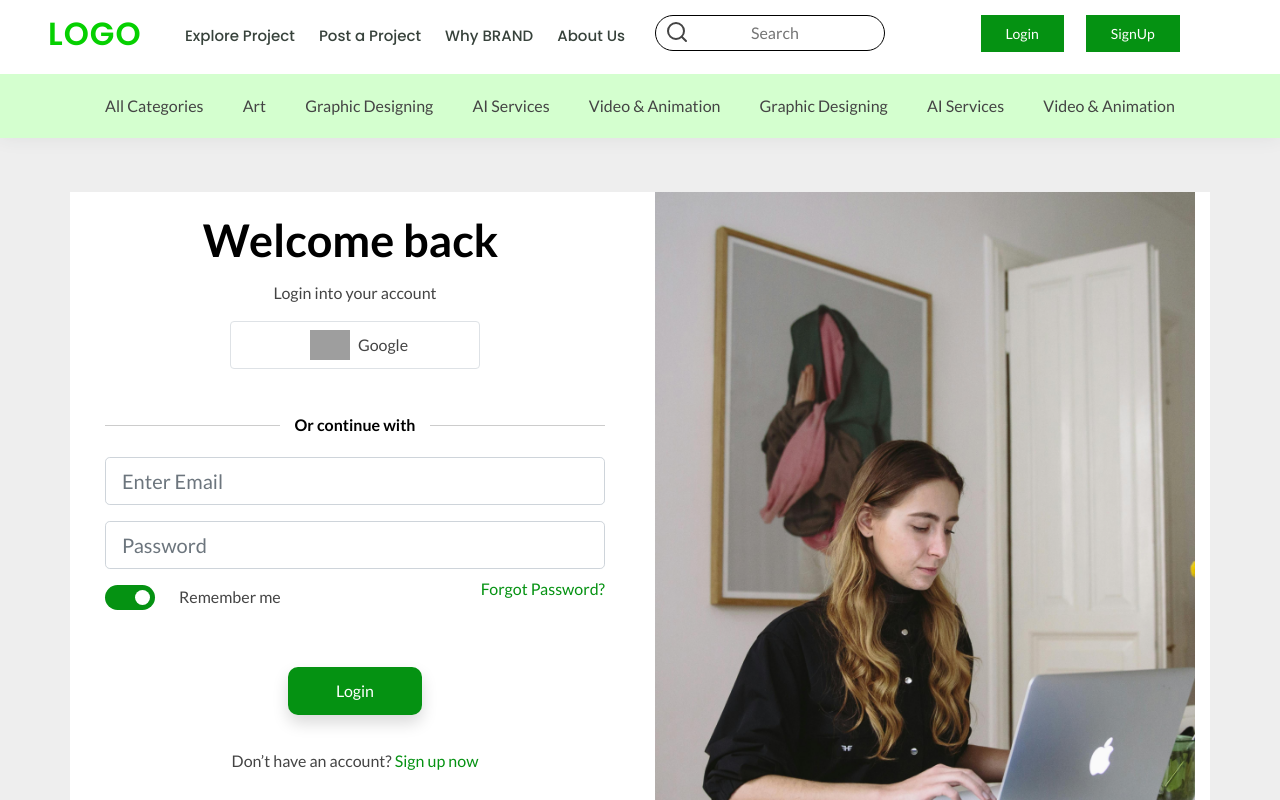
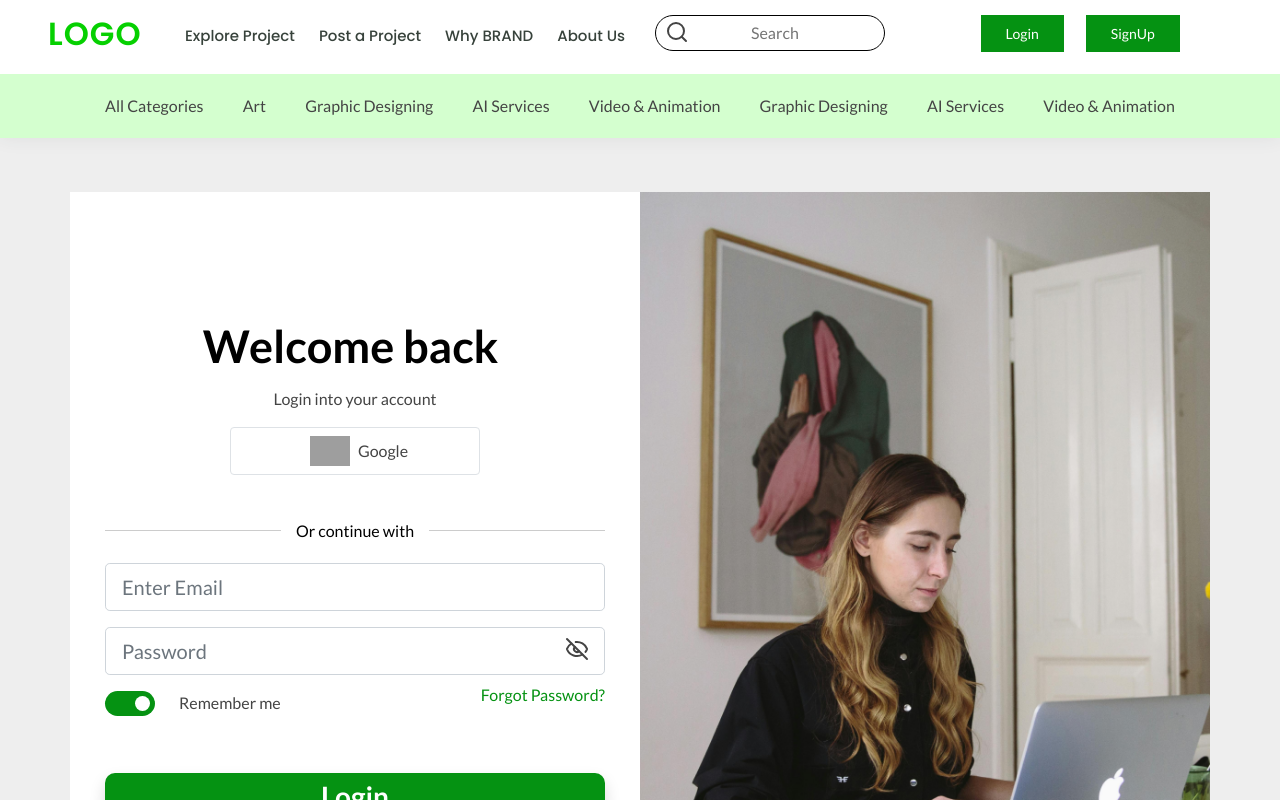
Before and after one commit to Sahu19980000/freelancer, a React (Create React App) app: page /login in a window 1280 px wide. Shown: the top 800 px of the page. Built offline with nearby package versions, Linux system fonts and the light colour scheme; grey boxes are pictures that could not be loaded.

Commit message:
code updated

```diff
--- a/public/assets/css/freelancer.css
+++ b/public/assets/css/freelancer.css
@@ -76,6 +76,17 @@
   display: flex;
   flex-wrap: wrap;
 }
+.input-password{
+  position: relative;
+}
+
+.input-password .psd-icon{
+  position: absolute;
+  right: 0;
+  top: 0;
+  cursor: pointer;
+}
+
 
 /* header css */
 .search-box{
@@ -254,6 +265,14 @@
     border-radius: 10px;
 }
 
+.login-box {
+  display: flex;
+  justify-content: center;
+  align-items: center;
+  width: 100%;
+  height: 100%;
+}
+
 /* divider css */
 .divider {
   display: flex;
@@ -272,7 +291,7 @@
 .divider-text {
   margin: 0 15px;
   color: #000; /* Customize the color as needed */
-  font-weight: bold; /* Customize font style as needed */
+  font-weight: 400; /* Customize font style as needed */
 }
 
 
--- a/src/pages/Login.jsx
+++ b/src/pages/Login.jsx
@@ -1,6 +1,6 @@
 import React, { useState, useEffect } from "react";
 import { Link, useNavigate } from "react-router-dom";
-import { Form } from 'react-bootstrap';
+import { Form } from "react-bootstrap";
 import axios from "axios";
 import Header from "../components/Header";
 import Footer from "../components/Footer";
@@ -8,12 +8,21 @@ import Login_icon from "../img/login-bg.png";
 import Mainheading from "../components/Mainheading";
 import Buttton from "../components/Buttton";
 import ToggleSwitch from "../components/toggle/Togglecomponent";
+import { Eye, EyeOff } from "lucide-react";
 
 function Login() {
   const [token, setToken] = useState(null);
   const navigate = useNavigate();
   const [email, setEmail] = useState("");
   const [password, setPassword] = useState("");
+  const [type, setType] = useState("password");
+  const [isVisible, setIsVisible] = useState(false);
+
+  const handleToggle = () => {
+    setIsVisible(!isVisible);
+    setType(isVisible ? "password" : "text");
+  };
+
 
   const handleSubmit = () => {
     axios
@@ -90,17 +99,26 @@ function Login() {
                     />
                   </div>
 
-                    <div className="form-group">
+                  <div className="form-group input-password">
                     <input
-                        type="password"
+                      type={type}
                       className="form-control form-control-lg"
                       id="exampleInputPassword1"
                       placeholder="Password"
+                      autoComplete="current-password"
                       onChange={(e) => {
                         setPassword(e.target.value);
                       }}
                       value={password}
                     />
+                      <span
+                        className="px-3 py-2 bg-gray-100 cursor-pointer psd-icon "
+                        onClick={handleToggle}
+                      >
+                        {isVisible ? <Eye size={24} /> : <EyeOff size={24} />}
+                      </span>
+
+
                     <div className="d-flex justify-content-between">
                       <ToggleSwitch />
 
@@ -115,7 +133,7 @@ function Login() {
                       <div className="col-md-12">
                         <Buttton
                           title="Login"
-                            classname="freelancer-dark-btn px-5 shadow"
+                          classname="freelancer-dark-btn px-5 p-0 shadow w-100 h3 font-weight-bold"
                           onclick={handleSubmit}
                         />
                       </div>
@@ -129,7 +147,7 @@ function Login() {
               </div>
             </div>
 
-              <div className="col-lg-6 col-12 pt-4 pt-lg-0 text-end content">
+            <div className="col-lg-6 col-12 pt-4 pt-lg-0 p-0">
               <img src={Login_icon} className="img-fluid" alt="" />
             </div>
           </div>
```
Also changed, not shown: src/components/hide_show_psd/index.jsx (added, +39 -0 lines). Lines whose indentation alone changed are shown as unchanged.
